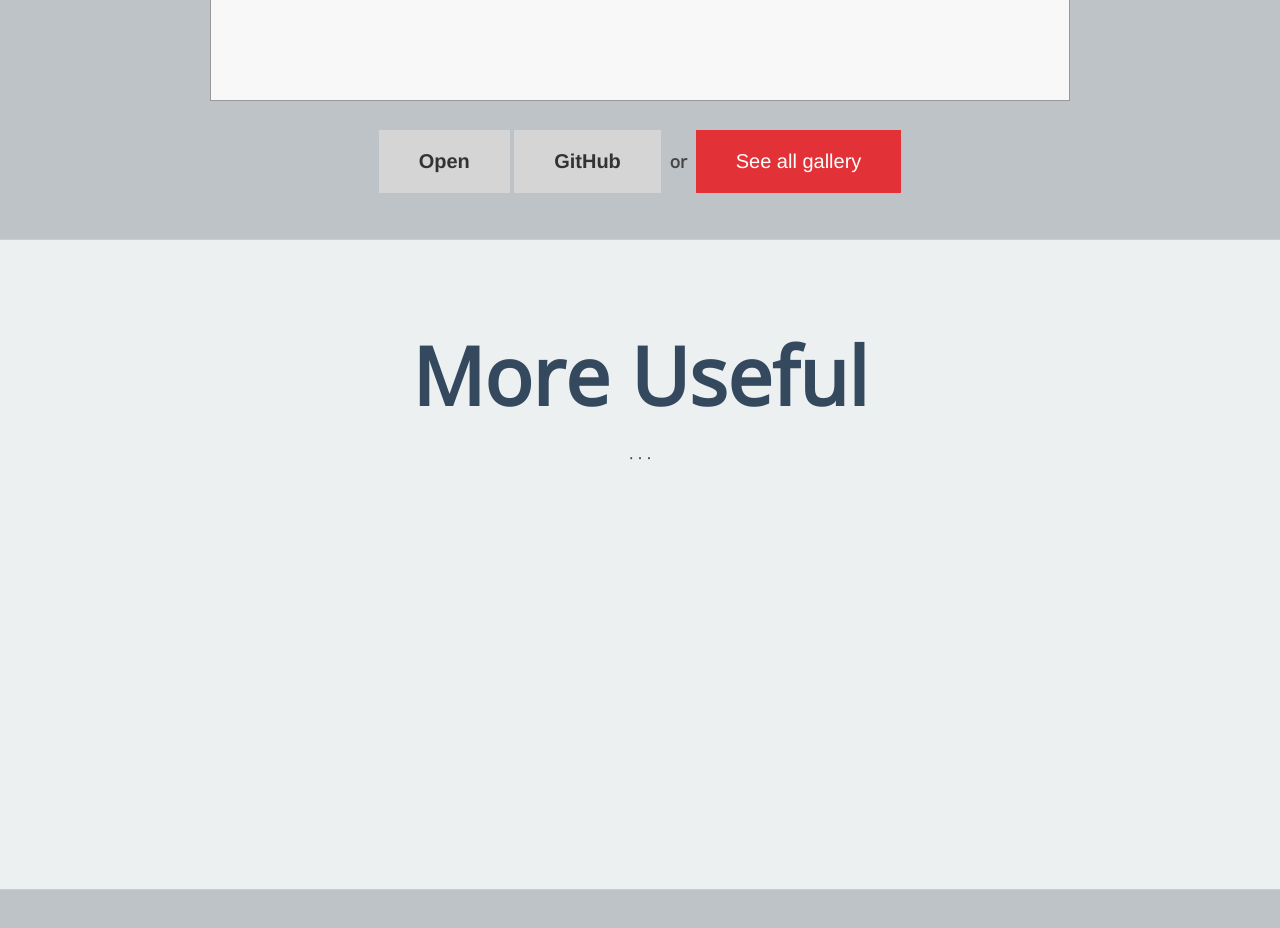
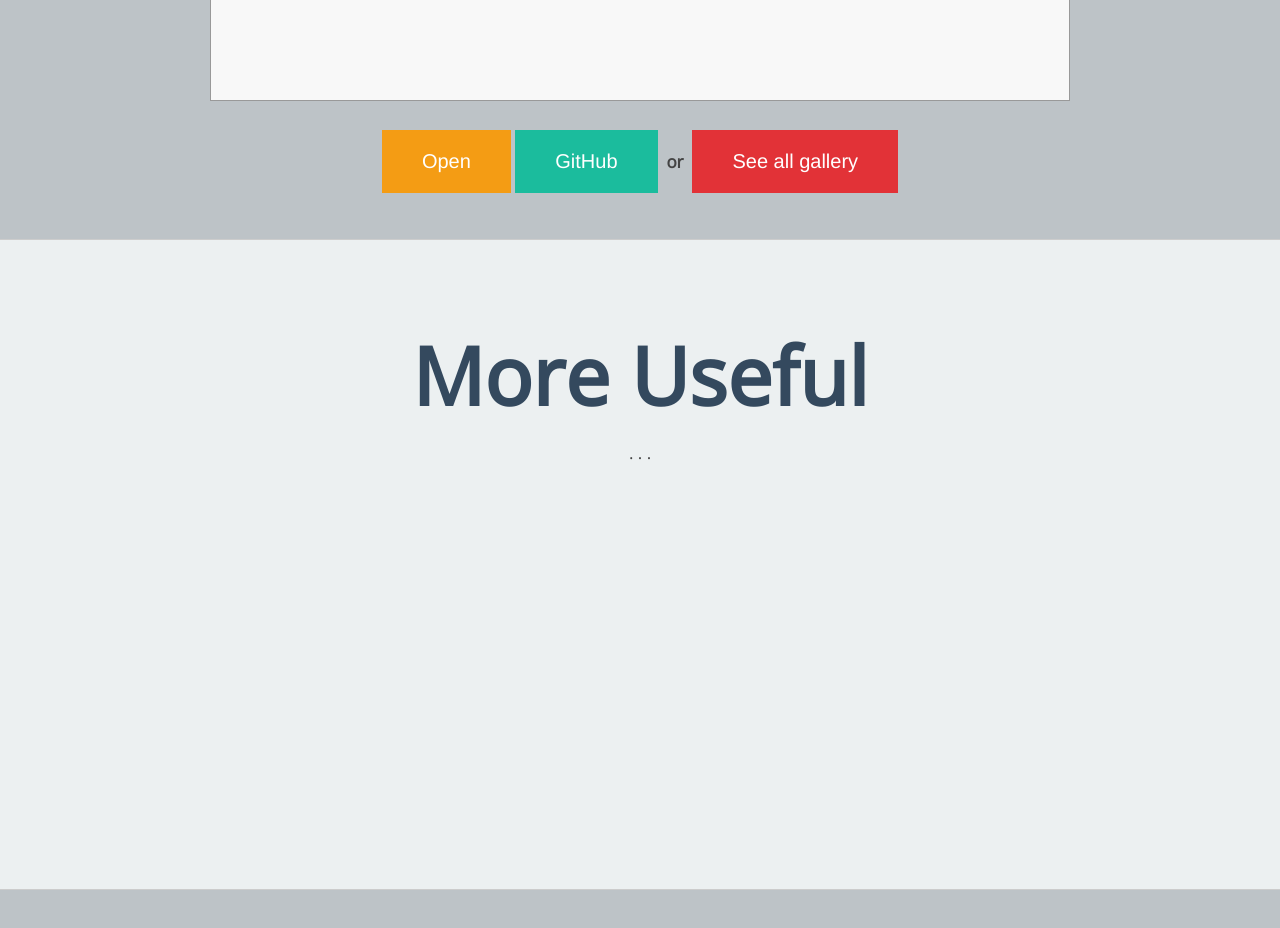
Before and after one commit to raphamorim/angular.gallery, a website: page index.html in a window 1280 px wide. Shown: the part 1960-2888 px from the top of the page. Drawn offline with nearby package versions, Linux system fonts and the light colour scheme.

Commit message:
expand github btn style, to use in other colors too

```diff
--- a/assets/css/main.css
+++ b/assets/css/main.css
@@ -121,6 +121,11 @@ cursor: pointer;
 }
 .btn-github>img { vertical-align: middle; margin-right: 15px; height: 30px; width: 30px; }
 .btn-github:hover { background: #bcbcbc; }
+.btn-github.blue { background: #1BBC9D; color: #FFF; font-weight: normal; }
+.btn-github.blue:hover { background: #16A086; }
+
+.btn-github.orange { background: #F49C14; color: #FFF; font-weight: normal; }
+.btn-github.orange:hover {background: #E77E23; }
 
 .btn-load-more {
     overflow: visible;
```
